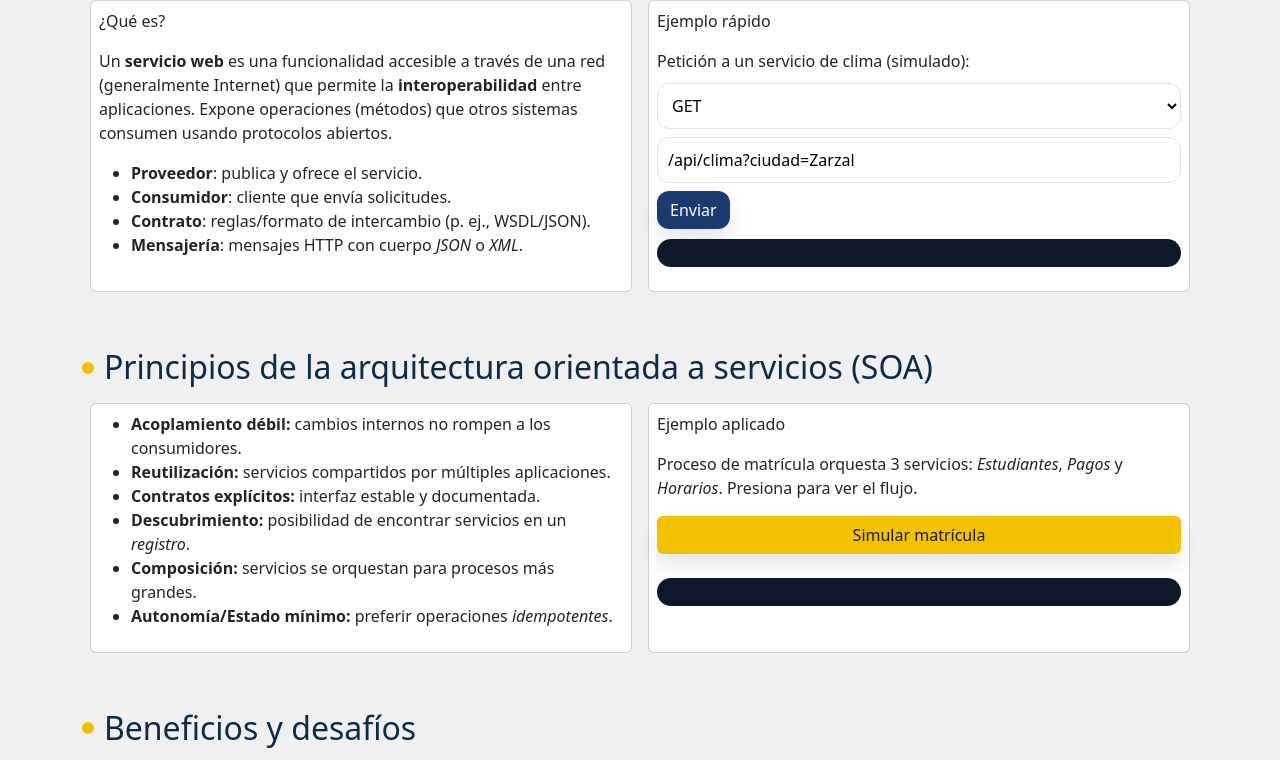
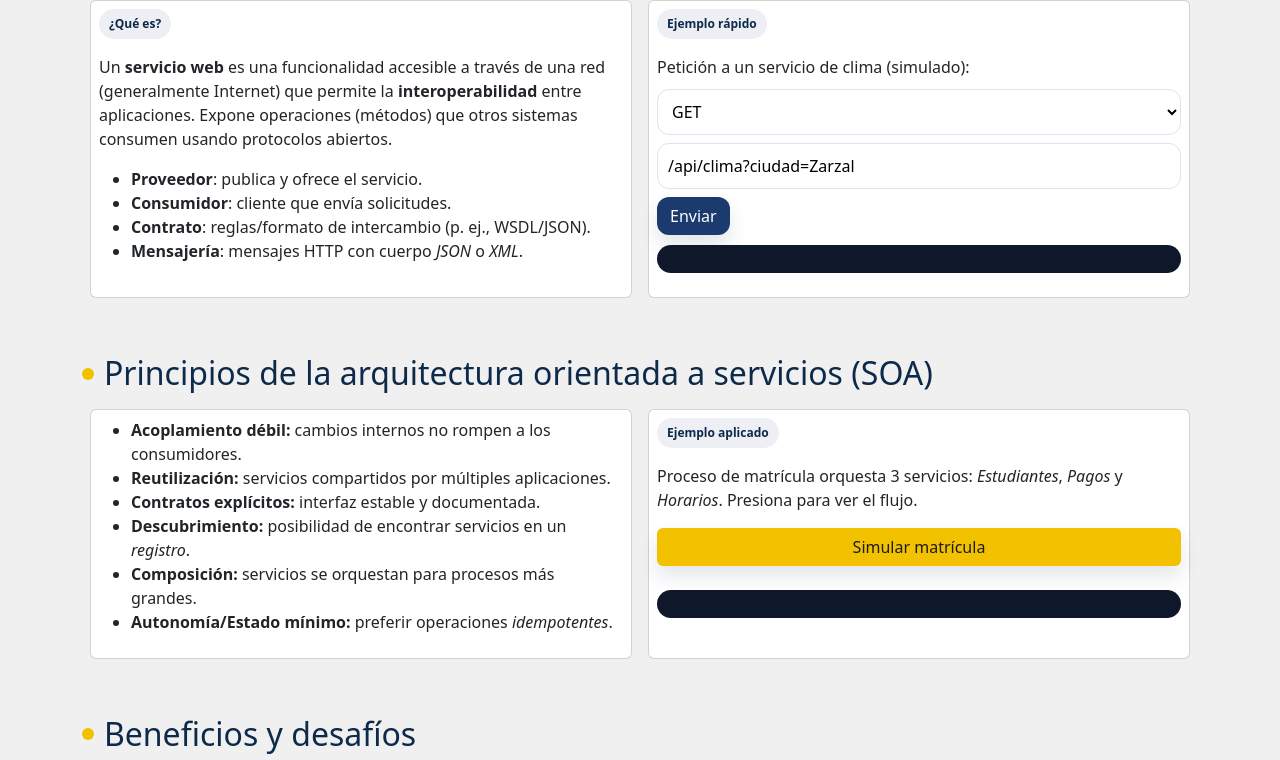
Before and after one commit to Bryan-Salazar/Servicios_Web, a plain HTML site: page index.html in a window 1280 px wide. Shown: the part 586-1346 px from the top of the page. Drawn offline with nearby package versions, Linux system fonts and the light colour scheme.

Commit message:
Estilo.css

```diff
--- a/Estilo.css
+++ b/Estilo.css
@@ -21,6 +21,9 @@
 .section-title{display:flex;align-items:center;gap:10px;color:var(--azulos)}
 .section-title .dot{width:12px;height:12px;border-radius:50%;background:var(--amarillo)
 }
+
+.texto1{display:inline-block;background:rgba(27,59,111,.08);color:var(--azulos);
+  padding:6px 10px;border-radius:999px;font-size:12px;font-weight:700}
 .cards-flex {
   display: flex;
   flex-wrap: wrap;
```
